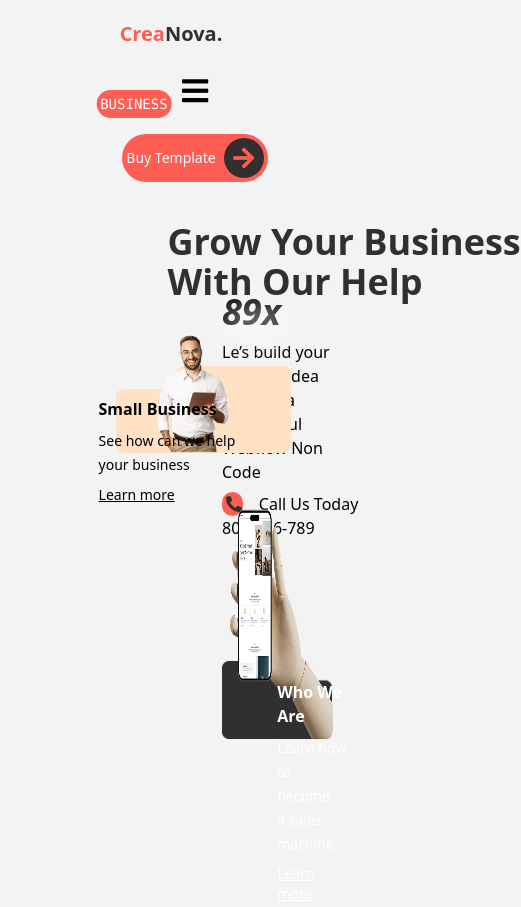
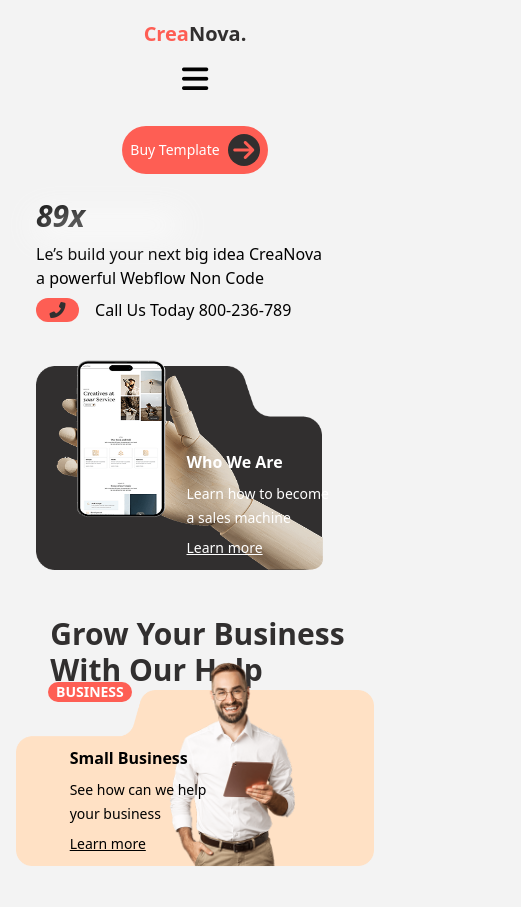
Before and after one commit to eman-2001-fep/CreaNova_website_tailwindcss, a website: page dist/index.html in a window 390 px wide. Shown: the whole page, 521 px wide, since content can reach past the window. Drawn offline with Linux system fonts and the light colour scheme; a web font is replaced by a local one.

Commit message:
add responsive for hero section

```diff
--- a/dist/index.html
+++ b/dist/index.html
@@ -2,17 +2,17 @@
 <head>
   <meta charset="UTF-8">
   <meta name="viewport" content="width=device-width, initial-scale=1.0">
-  <link href="https://cdnjs.cloudflare.com/ajax/libs/font-awesome/5.15.4/css/all.min.css" rel="stylesheet">
+  <link href="https://cdnjs.cloudflare.com/ajax/libs/font-awesome/6.0.0-beta3/css/all.min.css" rel="stylesheet">
   <link rel="stylesheet" href="style.css">
   <link href="https://fonts.googleapis.com/css2?family=General+Sans:wght@400;700&display=swap" rel="stylesheet">
   <title>CreaNova</title>
 </head>
-<body class="bg-[#F3F3F3] px-20 py-5">
+<body class="bg-[#F3F3F3] px-4 md:px-20 py-5">
   <!-- Navbar -->
   <header>
-    <nav class="flex flex-col md:flex-col lg:flex-row items-center justify-center gap-7">
+    <nav class="flex flex-col lg:flex-row items-center justify-between gap-4 md:gap-7">
       <!-- Logo -->
-      <div class="text-xl font-bold mr-12">
+      <div class="text-xl font-bold mr-0 md:mr-12">
         <span class="text-[#FE5E54]">Crea</span><span class="text-[#312F2F]">Nova.</span>
       </div>
 
@@ -35,20 +35,20 @@
         <li><a href="#" class="hover:underline" aria-label="Blog">Blog</a></li>
         <li><a href="#" class="hover:underline" aria-label="Contact Us">Contact Us</a></li>
       </ul>
-      <div class="flex items-center text-nowrap">
-        <button class="bg-[#FE5E54] text-white p-1 rounded-full text-sm font-medium hover:bg-[#FE5E54] flex items-center gap-2" aria-label="Buy Template">
+      <div class="flex items-center text-nowrap mt-4 md:mt-0">
+        <button class="bg-[#FE5E54] text-white p-2 md:p-1 rounded-full text-sm font-medium hover:bg-[#FE5E54] flex items-center gap-2" aria-label="Buy Template">
           Buy Template
-          <i class="fas fa-arrow-right text-2xl text-[#FE5E54] bg-[#312F2F] rounded-full p-5 w-8 h-8 flex items-center justify-center"></i>
+          <i class="fas fa-arrow-right text-2xl text-[#FE5E54] bg-[#312F2F] rounded-full p-2 md:p-5 w-8 h-8 flex items-center justify-center"></i>
         </button>
       </div>
     </nav>
   </header>
 
   <!-- Hero Section -->
-  <section class="flex flex-col-reverse lg:flex-row py-40 gap-4 justify-start items-center">
-    <div class="relative w-[60%] py-40 -right-24 mt-8">
-      <div class="absolute flex flex-col gap-2 max-w-3/2 bottom-[90%]">
-        <p class="font-extrabold text-4xl italic relative">89x
+  <section class="flex flex-col lg:flex-row py-20 md:py-40 gap-4 justify-start items-center">
+    <div class="relative w-full lg:w-[60%] py-20 md:py-40 lg:-right-24 mt-8 ml-10 sm:ml-0">
+      <div class="absolute flex flex-col gap-2 max-w-full bottom-[90%]">
+        <p class="font-extrabold text-3xl md:text-4xl italic relative">89x
           <span class="absolute bottom-0 left-0 right-0 w-[50%] h-[50%] bg-white opacity-80 blur-lg"></span>
         </p>
         <p class="font-[450]">Le’s build your next big idea CreaNova <br> a powerful Webflow Non Code</p>
@@ -59,23 +59,31 @@
         <p class="text-sm leading-6">Learn how to become <br>a sales machine</p>
         <button class="text-left font-medium text-sm underline">Learn more</button>
       </div>
-
       <img class="w-[80%] h-[60%]" src="images/Rectangle_2.png" alt="Background Image">
       <img class="absolute w-[75%] h-[60%] left-1/2 transform -translate-x-[60%] -translate-y-[100%]" src="images/phone.png" alt="Phone Image">
     </div>
-
-    <div class="relative w-[90%] pt-6 -left-6">
-      <h1 class="w-[90%] absolute left-32 transform -translate-x-[15%] -translate-y-[180%] text-4xl md:text-5xl lg:text-6xl text-nowrap text-[#312F2F] font-bold ">Grow Your Business <br>With Our Help</h1>
-      <p class="absolute left-10 -top-56 transform -translate-x-[15%] -translate-y-[100%] p-1 font-mono text-white rounded-full text-sm bg-[#FE5E54]">BUSINESS</p>
-      <img class="w-[85%] ml-12" src="images/Rectangle_1.png" alt="Background Image">
+    <div class="relative w-full lg:w-[90%] pt-6 ">
+      <button class="absolute px-2 top-4 left-8 md:left-16 font-bold text-white rounded-full text-sm bg-[#FE5E54]">
+        BUSINESS
+      </button>
+      <h1 class="w-full lg:w-[90%] absolute pr-14 left-16  sm:left-24 lg:left-32 mt-14 md:mt-8 transform -translate-x-[15%] -translate-y-[180%] text-3xl md:text-5xl lg:text-6xl text-nowrap mx-6 md:mx-0 text-[#312F2F] font-bold ">Grow Your Business <br>With Our Help</h1>
+      <img class="w-full lg:w-[85%] ml-0 lg:ml-12" src="images/Rectangle_1.png" alt="Background Image">
       <img class="absolute w-[35%] left-1/2 transform -translate-x-[20%] -translate-y-[100%]" src="images/person.png" alt="Person Image">
-      <div class="absolute flex flex-col gap-2 max-w-3/2 top-1/2 left-[15%]">
+      <div class="absolute flex flex-col gap-2 max-w-full top-20 sm:top-1/2 left-[15%]">
         <h1 class="font-semibold">Small Business</h1>
         <p class="text-sm leading-6 ">See how can we help<br> your business</p>
         <button class="text-left font-medium text-sm underline">Learn more</button>
       </div>
     </div>
   </section>
+
+  <!-- Services Section -->
+
+
+
+
+
+
 
   <script>
     const menuBtn = document.getElementById('menu-btn');
```
Also changed, not shown: dist/style.css.
